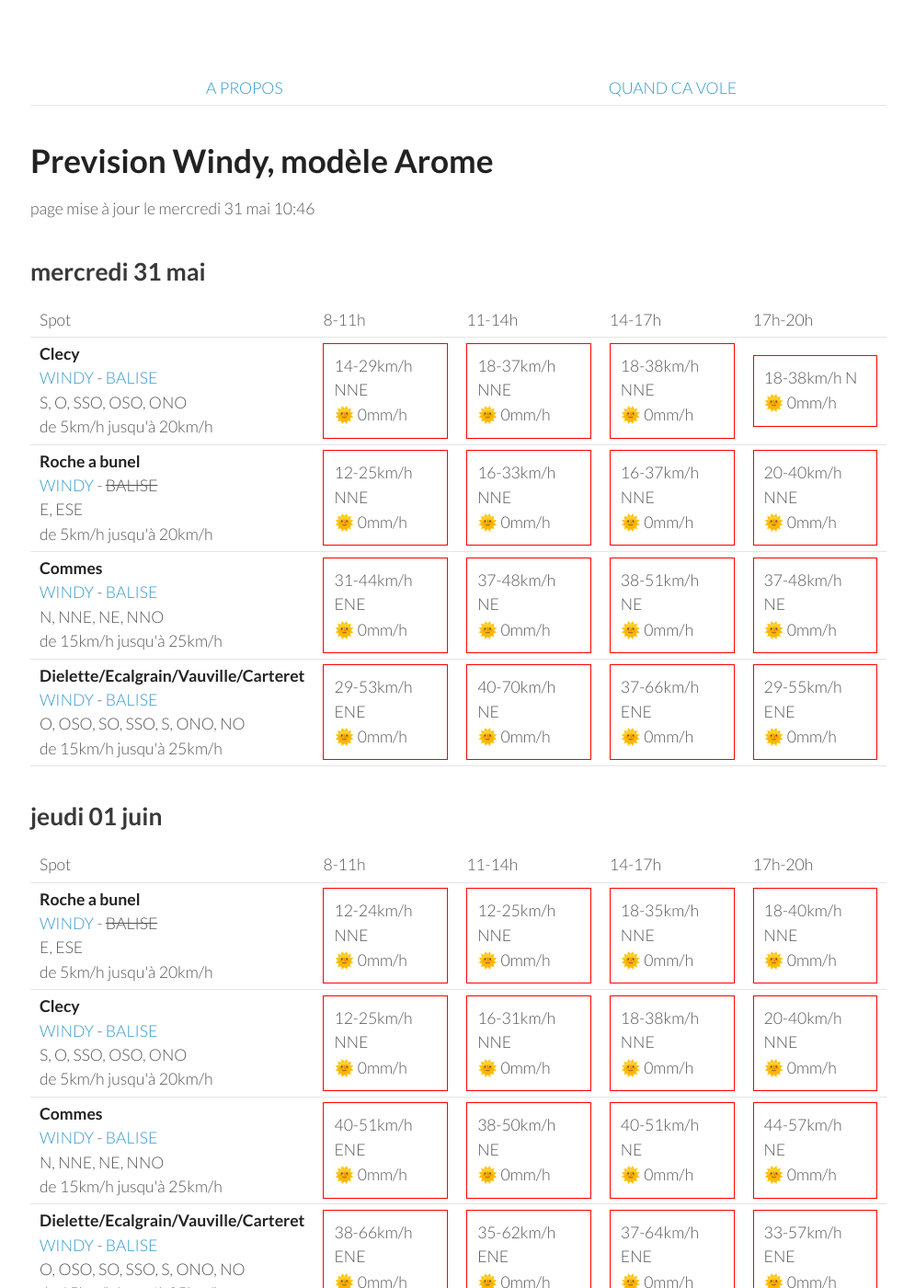
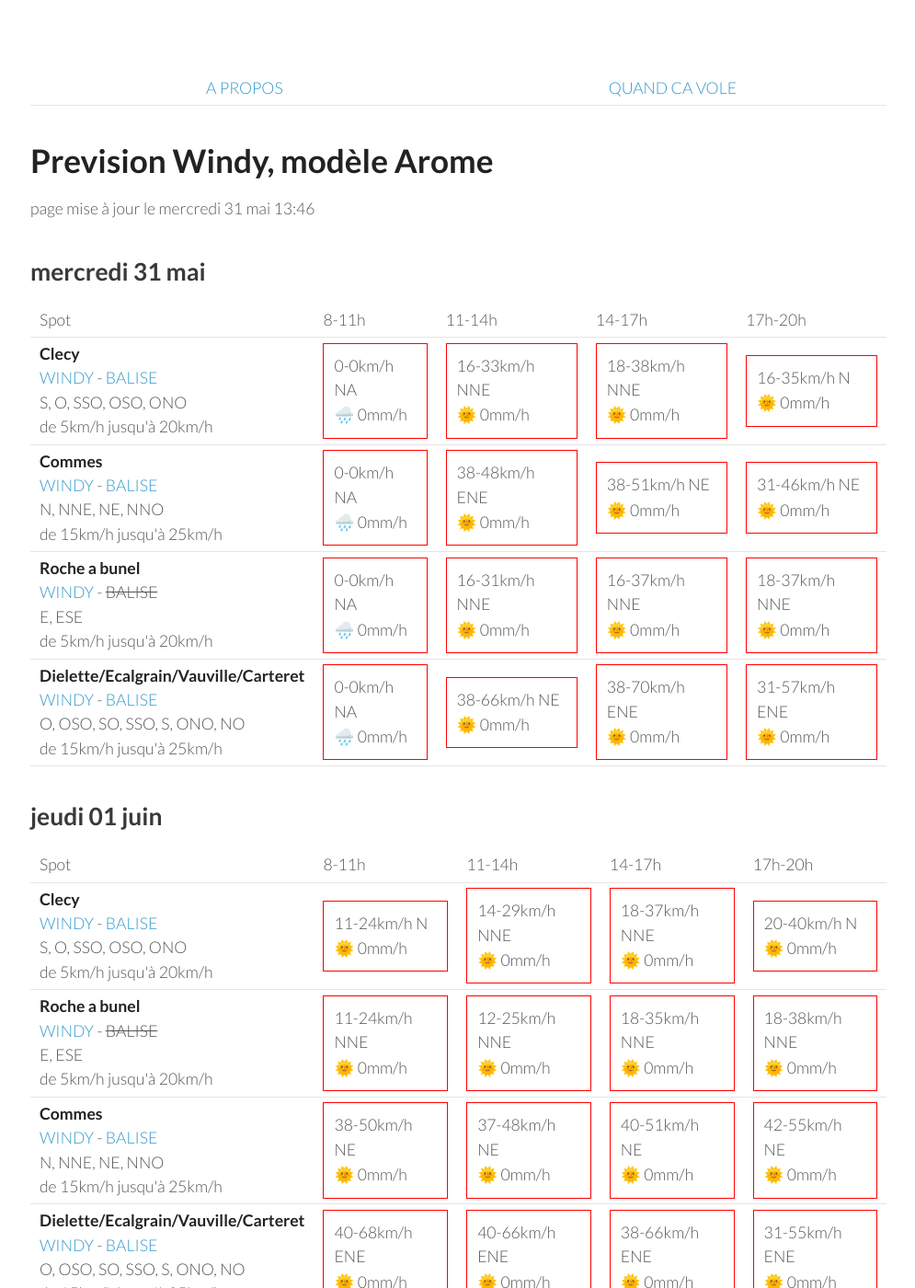
Before and after one commit to parapente-dans-le-nord/parapente-dans-le-nord.github.io, a Jekyll site: the page built from normandie.markdown, in a window 1280 px wide and 1400 px high. Shown: the whole window at 92% size, without its empty margins (25-1020 px from the left). Built offline with Jekyll 4.4.1, drawn with Linux system fonts in a browser that asks for light colours; some of the changed text lies outside the part shown.

Commit message:
update index.markdown

```diff
--- a/normandie.markdown
+++ b/normandie.markdown
@@ -7,7 +7,7 @@ title:  "Tous les spots"
 {: .links}
 
 # Prevision Windy, modèle Arome
-page mise à jour le mercredi 31 mai 10:46
+page mise à jour le mercredi 31 mai 13:46
 
 ## mercredi 31 mai
 
@@ -24,41 +24,37 @@ page mise à jour le mercredi 31 mai 10:46
 <tr>
         <td><strong>Clecy</strong><br><a href="https://windy.com/48.929/-0.470?48.516,-0.470,8">WINDY</a> - <span class=""><a href="http://www.balisemeteo.com/balise.php?idBalise=122">BALISE</a> </span><br> <span class="vent-favorable">S, O, SSO, OSO, ONO</span><br><span class="force-vent">de 5km/h jusqu'à 20km/h</span> </td>
 
-            <td><div class="not-flyable"><p>14-29km/h NNE</p><p>🌞 0mm/h</p></div></td>
-            <td><div class="not-flyable"><p>18-37km/h NNE</p><p>🌞 0mm/h</p></div></td>
+            <td><div class="not-flyable"><p>0-0km/h NA</p><p>🌧️ 0mm/h</p></div></td>
+            <td><div class="not-flyable"><p>16-33km/h NNE</p><p>🌞 0mm/h</p></div></td>
             <td><div class="not-flyable"><p>18-38km/h NNE</p><p>🌞 0mm/h</p></div></td>
-            <td><div class="not-flyable"><p>18-38km/h N</p><p>🌞 0mm/h</p></div></td>
+            <td><div class="not-flyable"><p>16-35km/h N</p><p>🌞 0mm/h</p></div></td>
 
+    </tr>
+<tr>
+        <td><strong>Commes</strong><br><a href="https://windy.com/49.346/-0.726?48.936,-0.726,8">WINDY</a> - <span class=""><a href="http://www.balisemeteo.com/balise.php?idBalise=158">BALISE</a> </span><br> <span class="vent-favorable">N, NNE, NE, NNO</span><br><span class="force-vent">de 15km/h jusqu'à 25km/h</span> </td>
+
+            <td><div class="not-flyable"><p>0-0km/h NA</p><p>🌧️ 0mm/h</p></div></td>
+            <td><div class="not-flyable"><p>38-48km/h ENE</p><p>🌞 0mm/h</p></div></td>
+            <td><div class="not-flyable"><p>38-51km/h NE</p><p>🌞 0mm/h</p></div></td>
+            <td><div class="not-flyable"><p>31-46km/h NE</p><p>🌞 0mm/h</p></div></td>
 
     </tr>
 <tr>
         <td><strong>Roche a bunel</strong><br><a href="https://windy.com/48.993/-0.499?48.580,-0.499,8">WINDY</a> - <span class="no-balise"> BALISE </span><br> <span class="vent-favorable">E, ESE</span><br><span class="force-vent">de 5km/h jusqu'à 20km/h</span> </td>
 
-            <td><div class="not-flyable"><p>12-25km/h NNE</p><p>🌞 0mm/h</p></div></td>
-            <td><div class="not-flyable"><p>16-33km/h NNE</p><p>🌞 0mm/h</p></div></td>
+            <td><div class="not-flyable"><p>0-0km/h NA</p><p>🌧️ 0mm/h</p></div></td>
+            <td><div class="not-flyable"><p>16-31km/h NNE</p><p>🌞 0mm/h</p></div></td>
             <td><div class="not-flyable"><p>16-37km/h NNE</p><p>🌞 0mm/h</p></div></td>
-            <td><div class="not-flyable"><p>20-40km/h NNE</p><p>🌞 0mm/h</p></div></td>
-
-
-    </tr>
-<tr>
-        <td><strong>Commes</strong><br><a href="https://windy.com/49.346/-0.726?48.936,-0.726,8">WINDY</a> - <span class=""><a href="http://www.balisemeteo.com/balise.php?idBalise=158">BALISE</a> </span><br> <span class="vent-favorable">N, NNE, NE, NNO</span><br><span class="force-vent">de 15km/h jusqu'à 25km/h</span> </td>
-
-            <td><div class="not-flyable"><p>31-44km/h ENE</p><p>🌞 0mm/h</p></div></td>
-            <td><div class="not-flyable"><p>37-48km/h NE</p><p>🌞 0mm/h</p></div></td>
-            <td><div class="not-flyable"><p>38-51km/h NE</p><p>🌞 0mm/h</p></div></td>
-            <td><div class="not-flyable"><p>37-48km/h NE</p><p>🌞 0mm/h</p></div></td>
-
+            <td><div class="not-flyable"><p>18-37km/h NNE</p><p>🌞 0mm/h</p></div></td>
 
     </tr>
 <tr>
         <td><strong>Dielette/Ecalgrain/Vauville/Carteret</strong><br><a href="https://windy.com/49.650/-1.856?49.243,-1.856,8">WINDY</a> - <span class=""><a href="http://www.balisemeteo.com/balise.php?idBalise=81">BALISE</a> </span><br> <span class="vent-favorable">O, OSO, SO, SSO, S, ONO, NO</span><br><span class="force-vent">de 15km/h jusqu'à 25km/h</span> </td>
 
-            <td><div class="not-flyable"><p>29-53km/h ENE</p><p>🌞 0mm/h</p></div></td>
-            <td><div class="not-flyable"><p>40-70km/h NE</p><p>🌞 0mm/h</p></div></td>
-            <td><div class="not-flyable"><p>37-66km/h ENE</p><p>🌞 0mm/h</p></div></td>
-            <td><div class="not-flyable"><p>29-55km/h ENE</p><p>🌞 0mm/h</p></div></td>
-
+            <td><div class="not-flyable"><p>0-0km/h NA</p><p>🌧️ 0mm/h</p></div></td>
+            <td><div class="not-flyable"><p>38-66km/h NE</p><p>🌞 0mm/h</p></div></td>
+            <td><div class="not-flyable"><p>38-70km/h ENE</p><p>🌞 0mm/h</p></div></td>
+            <td><div class="not-flyable"><p>31-57km/h ENE</p><p>🌞 0mm/h</p></div></td>
 
     </tr>
 
@@ -78,42 +74,42 @@ page mise à jour le mercredi 31 mai 10:46
       <td>17h-20h</td>
     </tr>
 <tr>
-        <td><strong>Roche a bunel</strong><br><a href="https://windy.com/48.993/-0.499?48.580,-0.499,8">WINDY</a> - <span class="no-balise"> BALISE </span><br> <span class="vent-favorable">E, ESE</span><br><span class="force-vent">de 5km/h jusqu'à 20km/h</span> </td>
+        <td><strong>Clecy</strong><br><a href="https://windy.com/48.929/-0.470?48.516,-0.470,8">WINDY</a> - <span class=""><a href="http://www.balisemeteo.com/balise.php?idBalise=122">BALISE</a> </span><br> <span class="vent-favorable">S, O, SSO, OSO, ONO</span><br><span class="force-vent">de 5km/h jusqu'à 20km/h</span> </td>
 
-            <td><div class="not-flyable"><p>12-24km/h NNE</p><p>🌞 0mm/h</p></div></td>
-            <td><div class="not-flyable"><p>12-25km/h NNE</p><p>🌞 0mm/h</p></div></td>
-            <td><div class="not-flyable"><p>18-35km/h NNE</p><p>🌞 0mm/h</p></div></td>
-            <td><div class="not-flyable"><p>18-40km/h NNE</p><p>🌞 0mm/h</p></div></td>
+            <td><div class="not-flyable"><p>11-24km/h N</p><p>🌞 0mm/h</p></div></td>
+            <td><div class="not-flyable"><p>14-29km/h NNE</p><p>🌞 0mm/h</p></div></td>
+            <td><div class="not-flyable"><p>18-37km/h NNE</p><p>🌞 0mm/h</p></div></td>
+            <td><div class="not-flyable"><p>20-40km/h N</p><p>🌞 0mm/h</p></div></td>
 
 
     </tr>
 <tr>
-        <td><strong>Clecy</strong><br><a href="https://windy.com/48.929/-0.470?48.516,-0.470,8">WINDY</a> - <span class=""><a href="http://www.balisemeteo.com/balise.php?idBalise=122">BALISE</a> </span><br> <span class="vent-favorable">S, O, SSO, OSO, ONO</span><br><span class="force-vent">de 5km/h jusqu'à 20km/h</span> </td>
+        <td><strong>Roche a bunel</strong><br><a href="https://windy.com/48.993/-0.499?48.580,-0.499,8">WINDY</a> - <span class="no-balise"> BALISE </span><br> <span class="vent-favorable">E, ESE</span><br><span class="force-vent">de 5km/h jusqu'à 20km/h</span> </td>
 
+            <td><div class="not-flyable"><p>11-24km/h NNE</p><p>🌞 0mm/h</p></div></td>
             <td><div class="not-flyable"><p>12-25km/h NNE</p><p>🌞 0mm/h</p></div></td>
-            <td><div class="not-flyable"><p>16-31km/h NNE</p><p>🌞 0mm/h</p></div></td>
+            <td><div class="not-flyable"><p>18-35km/h NNE</p><p>🌞 0mm/h</p></div></td>
             <td><div class="not-flyable"><p>18-38km/h NNE</p><p>🌞 0mm/h</p></div></td>
-            <td><div class="not-flyable"><p>20-40km/h NNE</p><p>🌞 0mm/h</p></div></td>
 
 
     </tr>
 <tr>
         <td><strong>Commes</strong><br><a href="https://windy.com/49.346/-0.726?48.936,-0.726,8">WINDY</a> - <span class=""><a href="http://www.balisemeteo.com/balise.php?idBalise=158">BALISE</a> </span><br> <span class="vent-favorable">N, NNE, NE, NNO</span><br><span class="force-vent">de 15km/h jusqu'à 25km/h</span> </td>
 
-            <td><div class="not-flyable"><p>40-51km/h ENE</p><p>🌞 0mm/h</p></div></td>
             <td><div class="not-flyable"><p>38-50km/h NE</p><p>🌞 0mm/h</p></div></td>
+            <td><div class="not-flyable"><p>37-48km/h NE</p><p>🌞 0mm/h</p></div></td>
             <td><div class="not-flyable"><p>40-51km/h NE</p><p>🌞 0mm/h</p></div></td>
-            <td><div class="not-flyable"><p>44-57km/h NE</p><p>🌞 0mm/h</p></div></td>
+            <td><div class="not-flyable"><p>42-55km/h NE</p><p>🌞 0mm/h</p></div></td>
 
 
     </tr>
 <tr>
         <td><strong>Dielette/Ecalgrain/Vauville/Carteret</strong><br><a href="https://windy.com/49.650/-1.856?49.243,-1.856,8">WINDY</a> - <span class=""><a href="http://www.balisemeteo.com/balise.php?idBalise=81">BALISE</a> </span><br> <span class="vent-favorable">O, OSO, SO, SSO, S, ONO, NO</span><br><span class="force-vent">de 15km/h jusqu'à 25km/h</span> </td>
 
+            <td><div class="not-flyable"><p>40-68km/h ENE</p><p>🌞 0mm/h</p></div></td>
+            <td><div class="not-flyable"><p>40-66km/h ENE</p><p>🌞 0mm/h</p></div></td>
             <td><div class="not-flyable"><p>38-66km/h ENE</p><p>🌞 0mm/h</p></div></td>
-            <td><div class="not-flyable"><p>35-62km/h ENE</p><p>🌞 0mm/h</p></div></td>
-            <td><div class="not-flyable"><p>37-64km/h ENE</p><p>🌞 0mm/h</p></div></td>
-            <td><div class="not-flyable"><p>33-57km/h ENE</p><p>🌞 0mm/h</p></div></td>
+            <td><div class="not-flyable"><p>31-55km/h ENE</p><p>🌞 0mm/h</p></div></td>
 
 
     </tr>
@@ -146,8 +142,8 @@ page mise à jour le mercredi 31 mai 10:46
 <tr>
         <td><strong>Commes</strong><br><a href="https://windy.com/49.346/-0.726?48.936,-0.726,8">WINDY</a> - <span class=""><a href="http://www.balisemeteo.com/balise.php?idBalise=158">BALISE</a> </span><br> <span class="vent-favorable">N, NNE, NE, NNO</span><br><span class="force-vent">de 15km/h jusqu'à 25km/h</span> </td>
 
-            <td><div class="not-flyable"><p>29-46km/h ENE</p><p>🌞 0mm/h</p></div></td>
-            <td><div class="not-flyable"><p>27-48km/h ENE</p><p>🌞 0mm/h</p></div></td>
+            <td><div class="not-flyable"><p>29-48km/h ENE</p><p>🌞 0mm/h</p></div></td>
+            <td><div class="not-flyable"><p>27-46km/h ENE</p><p>🌞 0mm/h</p></div></td>
             <td><div class="not-flyable"><p>31-50km/h NE</p><p>🌞 0mm/h</p></div></td>
             <td><div class="not-flyable"><p>33-53km/h NE</p><p>🌞 0mm/h</p></div></td>
 
@@ -202,9 +198,9 @@ page mise à jour le mercredi 31 mai 10:46
 <tr>
         <td><strong>Commes</strong><br><a href="https://windy.com/49.346/-0.726?48.936,-0.726,8">WINDY</a> - <span class=""><a href="http://www.balisemeteo.com/balise.php?idBalise=158">BALISE</a> </span><br> <span class="vent-favorable">N, NNE, NE, NNO</span><br><span class="force-vent">de 15km/h jusqu'à 25km/h</span> </td>
 
-            <td><div class="not-flyable"><p>25-40km/h NE</p><p>🌞 0mm/h</p></div></td>
-            <td><div class="not-flyable"><p>25-42km/h NE</p><p>🌞 0mm/h</p></div></td>
-            <td><div class="not-flyable"><p>25-44km/h NE</p><p>🌞 0mm/h</p></div></td>
+            <td><div class="not-flyable"><p>27-44km/h NE</p><p>🌞 0mm/h</p></div></td>
+            <td><div class="not-flyable"><p>27-44km/h NE</p><p>🌞 0mm/h</p></div></td>
+            <td><div class="not-flyable"><p>29-48km/h NE</p><p>🌞 0mm/h</p></div></td>
             <td><div class="not-flyable"><p>29-48km/h NE</p><p>🌞 0mm/h</p></div></td>
 
 
@@ -256,16 +252,6 @@ page mise à jour le mercredi 31 mai 10:46
 
     </tr>
 <tr>
-        <td><strong>Commes</strong><br><a href="https://windy.com/49.346/-0.726?48.936,-0.726,8">WINDY</a> - <span class=""><a href="http://www.balisemeteo.com/balise.php?idBalise=158">BALISE</a> </span><br> <span class="vent-favorable">N, NNE, NE, NNO</span><br><span class="force-vent">de 15km/h jusqu'à 25km/h</span> </td>
-
-            <td><div class="not-flyable"><p>18-29km/h NE</p><p>🌞 0mm/h</p></div></td>
-            <td><div class="not-flyable"><p>20-33km/h NE</p><p>🌞 0mm/h</p></div></td>
-            <td><div class="not-flyable"><p>27-44km/h NE</p><p>🌞 0mm/h</p></div></td>
-            <td><div class="not-flyable"><p>31-50km/h NE</p><p>🌞 0mm/h</p></div></td>
-
-
-    </tr>
-<tr>
         <td><strong>Roche a bunel</strong><br><a href="https://windy.com/48.993/-0.499?48.580,-0.499,8">WINDY</a> - <span class="no-balise"> BALISE </span><br> <span class="vent-favorable">E, ESE</span><br><span class="force-vent">de 5km/h jusqu'à 20km/h</span> </td>
 
             <td><div class="not-flyable"><p>11-22km/h NNE</p><p>🌞 0mm/h</p></div></td>
@@ -282,6 +268,16 @@ page mise à jour le mercredi 31 mai 10:46
             <td><div class="not-flyable"><p>27-40km/h ENE</p><p>🌞 0mm/h</p></div></td>
             <td><div class="not-flyable"><p>31-48km/h ENE</p><p>🌞 0mm/h</p></div></td>
             <td><div class="not-flyable"><p>33-48km/h ENE</p><p>🌞 0mm/h</p></div></td>
+
+
+    </tr>
+<tr>
+        <td><strong>Commes</strong><br><a href="https://windy.com/49.346/-0.726?48.936,-0.726,8">WINDY</a> - <span class=""><a href="http://www.balisemeteo.com/balise.php?idBalise=158">BALISE</a> </span><br> <span class="vent-favorable">N, NNE, NE, NNO</span><br><span class="force-vent">de 15km/h jusqu'à 25km/h</span> </td>
+
+            <td><div class="not-flyable"><p>18-29km/h NE</p><p>🌞 0mm/h</p></div></td>
+            <td><div class="not-flyable"><p>22-37km/h NE</p><p>🌞 0mm/h</p></div></td>
+            <td><div class="not-flyable"><p>27-48km/h NE</p><p>🌞 0mm/h</p></div></td>
+            <td><div class="not-flyable"><p>33-51km/h NE</p><p>🌞 0mm/h</p></div></td>
 
 
     </tr>
@@ -322,6 +318,16 @@ page mise à jour le mercredi 31 mai 10:46
 
     </tr>
 <tr>
+        <td><strong>Commes</strong><br><a href="https://windy.com/49.346/-0.726?48.936,-0.726,8">WINDY</a> - <span class=""><a href="http://www.balisemeteo.com/balise.php?idBalise=158">BALISE</a> </span><br> <span class="vent-favorable">N, NNE, NE, NNO</span><br><span class="force-vent">de 15km/h jusqu'à 25km/h</span> </td>
+
+            <td><div class="not-flyable"><p>25-42km/h ENE</p><p>🌞 0mm/h</p></div></td>
+            <td><div class="not-flyable"><p>25-42km/h NE</p><p>🌞 0mm/h</p></div></td>
+            <td><div class="not-flyable"><p>29-48km/h NE</p><p>🌞 0mm/h</p></div></td>
+            <td><div class="not-flyable"><p>27-50km/h NE</p><p>🌞 0mm/h</p></div></td>
+
+
+    </tr>
+<tr>
         <td><strong>Dielette/Ecalgrain/Vauville/Carteret</strong><br><a href="https://windy.com/49.650/-1.856?49.243,-1.856,8">WINDY</a> - <span class=""><a href="http://www.balisemeteo.com/balise.php?idBalise=81">BALISE</a> </span><br> <span class="vent-favorable">O, OSO, SO, SSO, S, ONO, NO</span><br><span class="force-vent">de 15km/h jusqu'à 25km/h</span> </td>
 
             <td><div class="not-flyable"><p>29-44km/h ENE</p><p>🌞 0mm/h</p></div></td>
```
